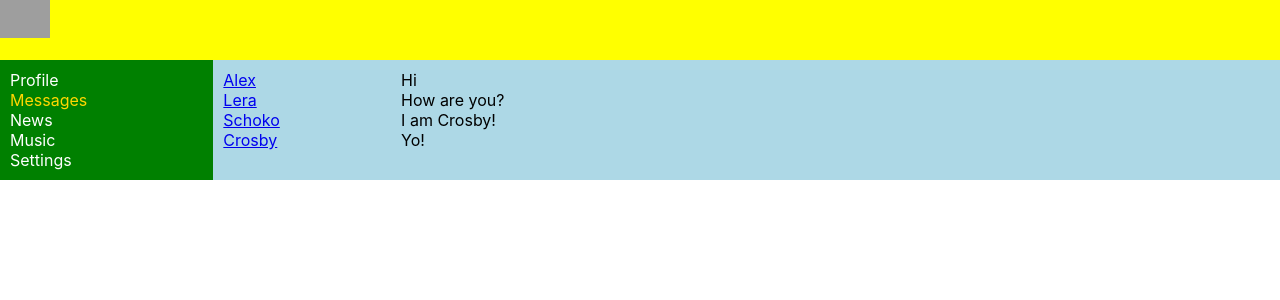
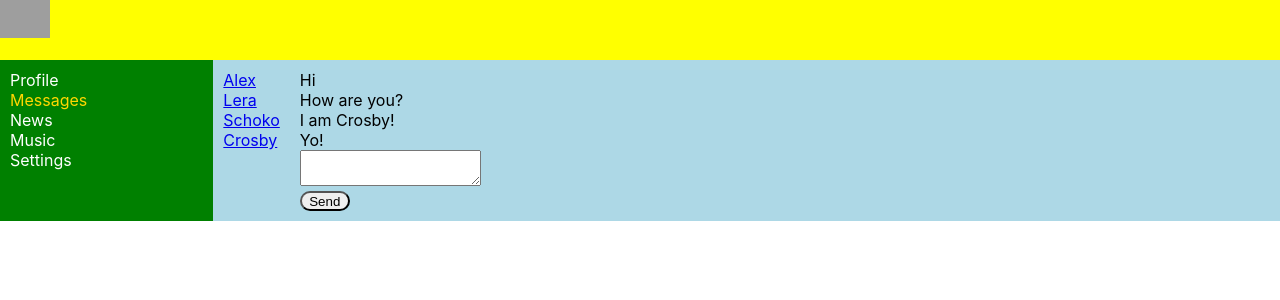
Before and after one commit to aavdienko/way-of-samurai-TS, a React (Create React App) app: page /dialogs in a window 1280 px wide. Shown: the top 300 px of the page. Built offline with nearby package versions, Linux system fonts and the light colour scheme; grey boxes are pictures that could not be loaded.

Commit message:
Lesson 31. onClick, ref

```diff
--- a/src/components/Dialogs/Dialogs.module.css
+++ b/src/components/Dialogs/Dialogs.module.css
@@ -1,6 +1,7 @@
 .dialogs {
   display: grid;
   grid-template-columns: 2fr 10fr;
+  width: 200px;
 }
 
 .dialogsItems {
@@ -22,3 +23,9 @@
 /* .message {
 
 } */
+
+.button {
+  height: 20px;
+  width: 50px;
+  border-radius: 10px;
+}
--- a/src/components/Dialogs/Dialogs.tsx
+++ b/src/components/Dialogs/Dialogs.tsx
@@ -29,6 +29,13 @@ export const Dialogs = (props: DialogsPropsType) => {
   let dialogsElements = props.state.dialogs.map( d => <DialogItem key={d.id} name={d.name} id={d.id}/>)
   let messageElements = props.state.messages.map( m => <Message key={m.id} message={m.message}/>)
 
+  const newMessageElement = React.createRef<HTMLTextAreaElement>()
+
+  const addMessage = () => {
+    let text = newMessageElement.current?.value
+    alert(text)
+  }
+
   return (
     <div className={styles.dialogs}>
       <div className={styles.dialogsItems}>
@@ -36,7 +43,10 @@ export const Dialogs = (props: DialogsPropsType) => {
       </div>
       <div className={styles.messages}>
         {messageElements}
+        <textarea ref={newMessageElement}></textarea>
+        <button className={styles.button} onClick={addMessage}>Send</button>
       </div>
+
     </div>
   );
 };
--- a/src/components/Profile/MyPosts/MyPosts.tsx
+++ b/src/components/Profile/MyPosts/MyPosts.tsx
@@ -15,15 +15,22 @@ const MyPosts = (props: ProfilePageType) => {
   let postsElements = props.posts.map( p => <Post key={p.id} message={p.message} likesCount={p.likesCount}/>)
 
 
+  const newPostElement = React.createRef<HTMLTextAreaElement>();
+
+  const addPost = () => {
+    let text = newPostElement.current?.value
+    alert(text)
+  }
+
   return (
     <div className={styles.postsBlock}>
       <h2>My Posts</h2>
       <div>
-        <textarea></textarea>
+        <textarea ref={newPostElement}></textarea>
       </div>
 
       <div>
-        <button>Add Post</button>
+        <button onClick={addPost}>Add Post</button>
       </div>
 
       <div className={styles.posts}>
```
